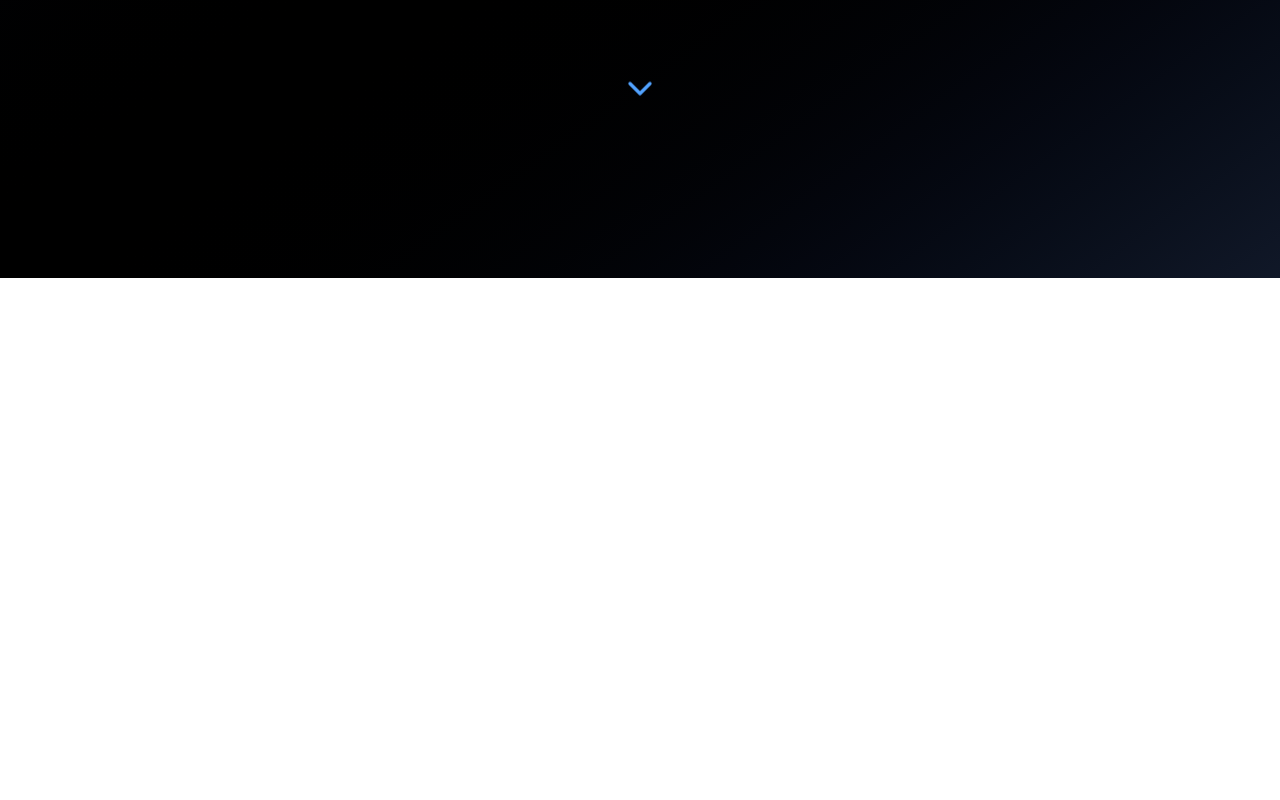
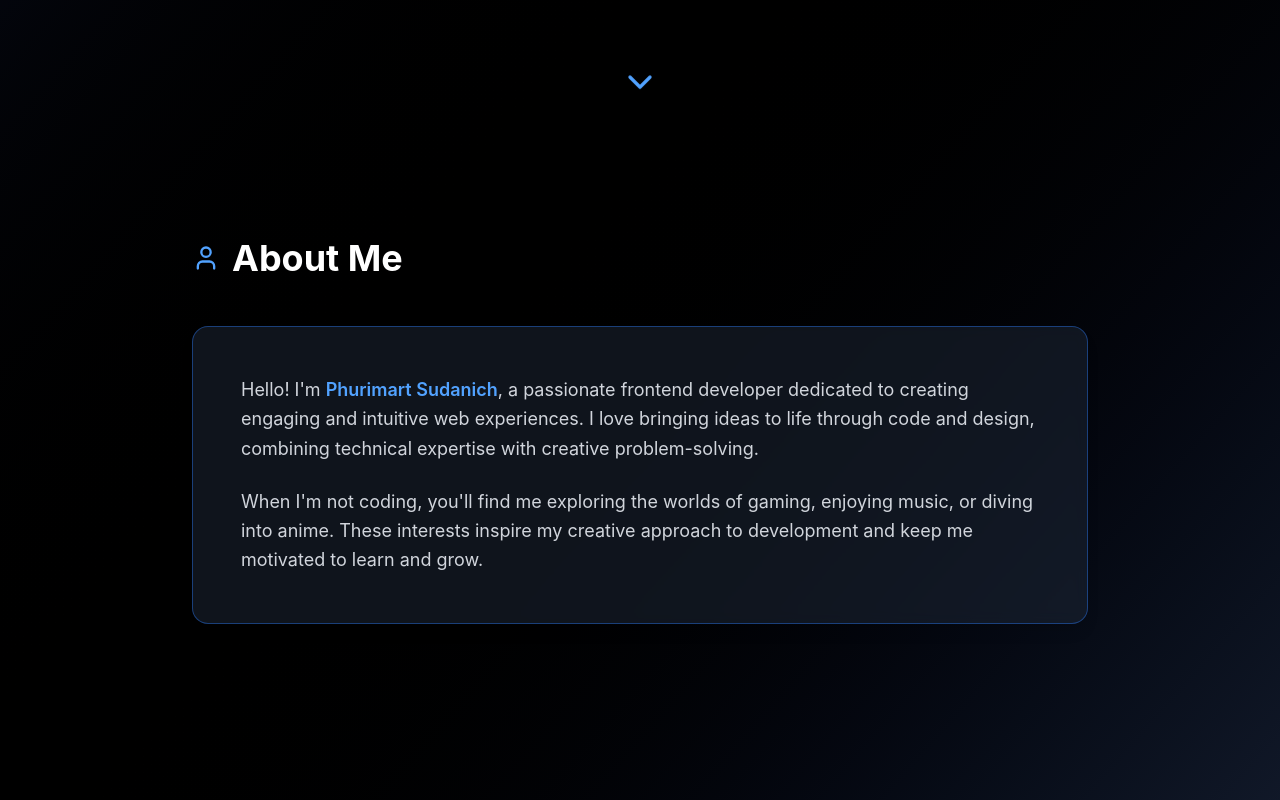
Before and after one commit to phurimart14/my-portfolio, a React (Vite) app: page / in a window 1280 px wide. Shown: the part 642-1442 px from the top of the page. Before the commit the page ends 920 px from the top, so only its background shows below. Built offline with nearby package versions, Linux system fonts and the light colour scheme.

Commit message:
feat: create about

```diff
--- a/src/components/About.tsx
+++ b/src/components/About.tsx
@@ -1,7 +1,28 @@
-import React from 'react'
+import { User } from "lucide-react";
 
 export function About() {
   return (
-    <div>about</div>
-  )
+    <section id="about" className="py-16 sm:py-20 px-4 sm:px-6">
+      <div className="max-w-4xl mx-auto">
+        <div className="flex items-center gap-3 mb-8 sm:mb-12">
+          <User className="text-blue-400" size={28} />
+          <h2 className="text-3xl sm:text-4xl font-bold text-white">About Me</h2>
+        </div>
+
+        <div className="bg-gray-800/50 rounded-2xl shadow-lg p-6 sm:p-8 md:p-12 border border-blue-500/40 backdrop-blur-sm">
+          <p className="text-base sm:text-lg text-gray-300 leading-relaxed">
+            Hello! I'm <span className="font-semibold text-blue-400">Phurimart Sudanich</span>,
+            a passionate frontend developer dedicated to creating engaging and intuitive web
+            experiences. I love bringing ideas to life through code and design, combining
+            technical expertise with creative problem-solving.
+          </p>
+          <p className="text-base sm:text-lg text-gray-300 leading-relaxed mt-4 sm:mt-6">
+            When I'm not coding, you'll find me exploring the worlds of gaming, enjoying music,
+            or diving into anime. These interests inspire my creative approach to development
+            and keep me motivated to learn and grow.
+          </p>
+        </div>
+      </div>
+    </section>
+  );
 }
```
